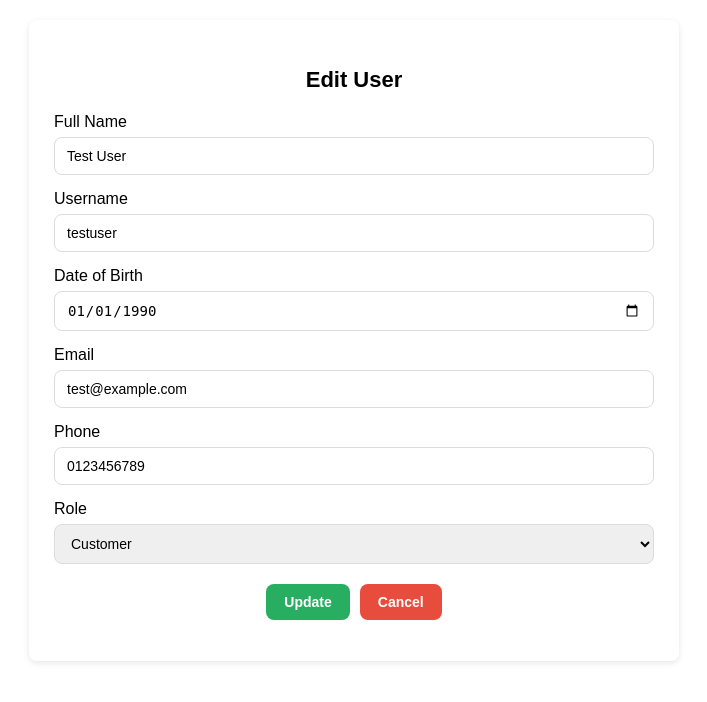
After one commit to Hinn31/Hirave_website, a Laravel app: page /users/1/edit in a window 1280 px wide. The commit adds this page. Shown: the top 702 px of the page, without its empty margins (286-993 px from the left). Run offline with Laravel 12, Linux system fonts and the light colour scheme; data comes from the database, SQL or seed files in the repository; parts of the project's set-up code (start-up, migrations or seed data) failed here and were passed over.

Commit message:
hireva-66/feat: Done the user management

```diff
--- /dev/null
+++ b/app/Http/Controllers/Api/User/UserManagementController.php
@@ -0,0 +1,68 @@
+<?php
+
+namespace App\Http\Controllers\Api\User;
+
+use App\Http\Controllers\Controller;
+use Illuminate\Http\Request;
+use App\Models\User;
+use Illuminate\Support\Facades\Hash;
+
+class UserManagementController extends Controller
+{
+    //Hiển thị all user
+    public function index() {
+        $users = User::paginate(8);
+        return view('pages.user-management', compact('users'));
+    }
+
+    public function edit($id) {
+        $user = User::findOrFail($id);
+        return view('components.edit-user', compact('user'));
+    }
+
+    public function store(Request $request) {
+        $user = new User();
+        $user->fullname = $request->fullname;
+        $user->username = $request->username;
+        $user->date_of_birth = $request->date_of_birth;
+        $user->email = $request->email;
+        $user->phone = $request->phone;
+        $user->role = $request->role;
+
+        $user->save();
+
+        return redirect()->route('users.index')->with('success', 'User created successfully');
+    }
+
+    public function update(Request $request, $id) {
+        $user = User::findOrFail($id);
+        $user->fullname = $request->fullname;
+        $user->username = $request->username;
+        $user->date_of_birth = $request->date_of_birth;
+        $user->email = $request->email;
+        $user->phone = $request->phone;
+        $user->role = $request->role;
+
+        $user->save();
+
+        return redirect()->route('users.index')->with('success', 'User updated successfully');
+    }
+
+    public function destroy($id) {
+        $user = User::find($id);
+        if (!$user) {
+            return redirect()->route('users.index')->with('error', 'User not found');
+        }
+        $user->delete();
+        return redirect()->route('users.index')->with('success', 'User deleted successfully');
+    }
+
+    public function search(Request $request) {
+        $keyword = $request->input('keyword');
+        $users = User::where('fullname', 'like', "%$keyword%")
+                ->orWhere('username', 'like', "%$keyword%")
+                ->orWhere('email', 'like', "%$keyword%")
+                ->get();
+        return response()->json($users);
+    }
+}
--- /dev/null
+++ b/public/css/user-management.css
@@ -0,0 +1,220 @@
+.user-management h3 {
+    margin-bottom: 20px;
+    color: #333;
+}
+
+.top-bar {
+    display: flex;
+    justify-content: flex-end;
+    margin-bottom: 15px;
+    gap: 10px;
+}
+
+.top-bar input {
+    padding: 8px 12px;
+    border: 1px solid #ccc;
+    border-radius: 6px;
+    width: 250px;
+}
+
+.btn-search {
+    padding: 8px 14px;
+    background: #222;
+    color: #fff;
+    border: none;
+    border-radius: 6px;
+    cursor: pointer;
+}
+
+.user-table {
+    width: 100%;
+    border-collapse: collapse;
+    background: #fff;
+    box-shadow: 0 2px 6px rgba(0,0,0,0.1);
+    table-layout: fixed;
+}
+
+.user-table th,
+.user-table td {
+    border: 1px solid #ddd;
+    padding: 8px;
+    text-align: center;
+    word-wrap: break-word;
+}
+
+.user-table th:nth-child(1),
+.user-table td:nth-child(1) {
+    width: 50px;
+    overflow: hidden;
+    text-overflow: ellipsis;
+    white-space: nowrap;
+}
+.user-table th:nth-child(5),
+.user-table td:nth-child(5) {
+    width: 250px;
+    overflow: hidden;
+    text-overflow: ellipsis;
+    white-space: nowrap;
+}
+
+.user-table th:nth-child(7),
+.user-table td:nth-child(7) {
+    width: 150px;
+    overflow: hidden;
+    text-overflow: ellipsis;
+    white-space: nowrap;
+}
+
+.user-table th {
+    background: #222;
+    color: white;
+}
+
+.actions a {
+    text-decoration: none;
+}
+
+
+.pagination {
+    margin-top: 15px;
+    text-align: center;
+}
+
+.pagination span {
+    display: inline-block;
+    margin: 0 5px;
+    padding: 6px 12px;
+    border: 1px solid #ccc;
+    border-radius: 4px;
+    cursor: pointer;
+}
+
+.pagination .active {
+    background: #007bff;
+    color: white;
+    border-color: #007bff;
+}
+
+/* ========== FORM USER MANAGEMENT ========== */
+.user-form {
+    max-width: 700px;
+    margin: 30px auto;
+    padding: 25px 30px;
+    background: #ffffff;
+    border-radius: 12px;
+    box-shadow: 0 4px 15px rgba(0,0,0,0.1);
+}
+
+.user-form h3 {
+    font-size: 22px;
+    margin-bottom: 20px;
+    text-align: center;
+    font-weight: 600;
+}
+
+/* Form Group */
+.user-form {
+    background-color: #fff;
+    padding: 25px;
+    border-radius: 8px;
+    box-shadow: 0 2px 6px rgba(0,0,0,0.1);
+    max-width: 600px;
+    margin: 20px auto;
+    font-family: Arial, Helvetica, sans-serif;
+}
+
+.user-form .form-group {
+    margin-bottom: 15px;
+    display: flex;
+    flex-direction: column;
+}
+
+.user-form label {
+    margin-bottom: 6px;
+    font-size: 16px;
+}
+
+.user-form input,
+.user-form select {
+    padding: 10px 12px;
+    border: 1px solid #dcdcdc;
+    border-radius: 8px;
+    outline: none;
+    font-size: 14px;
+    transition: all 0.2s ease;
+}
+
+.user-form input:focus,
+.user-form select:focus {
+    border-color: #3498db;
+    box-shadow: 0 0 4px rgba(52,152,219,0.3);
+}
+
+.actions button {
+    border: none;
+    padding: 5px 10px;
+    border-radius: 3px;
+    cursor: pointer;
+    margin: 0 2px;
+}
+
+.actions .edit {
+    background-color: orange;
+    color: #fff;
+}
+
+.actions .delete {
+    background-color: red;
+    color: #fff;
+}
+
+/* Actions */
+.user-form .form-actions {
+    margin-top: 20px;
+    display: flex;
+    justify-content: center;
+    gap: 10px;
+}
+
+.user-form .btn {
+    padding: 10px 18px;
+    border-radius: 8px;
+    border: none;
+    cursor: pointer;
+    font-weight: 600;
+    font-size: 14px;
+    transition: background 0.2s ease, transform 0.1s ease;
+    text-decoration: none;
+    text-align: center;
+}
+
+.user-form .btn.save {
+    background: #27ae60;
+    color: #fff;
+}
+
+.user-form .btn.save:hover {
+    background: #219150;
+    transform: scale(1.02);
+}
+
+.user-form .btn.cancel {
+    background: #e74c3c;
+    color: #fff;
+}
+
+.user-form .btn.cancel:hover {
+    background: #c0392b;
+    transform: scale(1.02);
+}
+
+/* Responsive */
+@media (max-width: 600px) {
+    .user-form {
+        padding: 20px;
+    }
+    .user-form .form-actions {
+        flex-direction: column;
+        align-items: stretch;
+    }
+}
--- /dev/null
+++ b/resources/views/components/edit-user.blade.php
@@ -0,0 +1,72 @@
+
+<link rel="stylesheet" href="{{ asset('css/user-management.css') }}">
+
+<div class="user-form">
+    <h3 id="form-title">{{ isset($user) ? 'Edit User' : 'Add User' }}</h3>
+
+    <form
+        id="userForm"
+        action="{{ isset($user) ? route('users.update', $user->id) : route('users.store') }}"
+        method="POST"
+        enctype="multipart/form-data"
+    >
+        @csrf
+        @if(isset($user))
+            @method('PUT')
+        @endif
+
+        <!-- Full Name -->
+        <div class="form-group">
+            <label for="fullname">Full Name</label>
+            <input type="text" id="fullname" name="fullname"
+                value="{{ old('fullname', $user->fullname ?? '') }}"
+                placeholder="Enter full name" required>
+        </div>
+
+        <!-- Username -->
+        <div class="form-group">
+            <label for="username">Username</label>
+            <input type="text" id="username" name="username"
+                value="{{ old('username', $user->username ?? '') }}"
+                placeholder="Enter username" required>
+        </div>
+
+        <!-- Date of Birth -->
+        <div class="form-group">
+            <label for="date_of_birth">Date of Birth</label>
+            <input type="date" id="date_of_birth" name="date_of_birth"
+                value="{{ old('date_of_birth', $user->date_of_birth ?? '') }}">
+        </div>
+
+        <!-- Email -->
+        <div class="form-group">
+            <label for="email">Email</label>
+            <input type="email" id="email" name="email"
+                value="{{ old('email', $user->email ?? '') }}"
+                placeholder="Enter email" required>
+        </div>
+
+        <!-- Phone -->
+        <div class="form-group">
+            <label for="phone">Phone</label>
+            <input type="text" id="phone" name="phone"
+                value="{{ old('phone', $user->phone ?? '') }}"
+                placeholder="Enter phone number">
+        </div>
+
+        <!-- Role -->
+        <div class="form-group">
+            <label for="role">Role</label>
+            <select id="role" name="role" required>
+                <option value="admin" {{ old('role', $user->role ?? '') == 'admin' ? 'selected' : '' }}>Admin</option>
+                <option value="customer" {{ old('role', $user->role ?? '') == 'customer' ? 'selected' : '' }}>Customer</option>
+            </select>
+        </div>
+
+        <!-- Actions -->
+        <div class="form-actions">
+            <button type="submit" class="btn save">{{ isset($user) ? 'Update' : 'Save' }}</button>
+            <a href="{{ route('users.index') }}" class="btn cancel">Cancel</a>
+        </div>
+    </form>
+</div>
--- a/resources/views/layouts/admin.blade.php
+++ b/resources/views/layouts/admin.blade.php
@@ -53,7 +53,7 @@
     <!-- Sidebar -->
     <div class="sidebar">
         <a href="{{ route('dashboard') }}" class="{{ request()->routeIs('dashboard') ? 'active' : '' }}">DashBoard</a>
-        <a href="{{ route('products.index') }}" class="{{ request()->routeIs('products.*') ? 'active' : '' }}">Product Management</a>
+        <a href="{{ route('product-management.index') }}" class="{{ request()->routeIs('products.*') ? 'active' : '' }}">Product Management</a>
         <a href="{{ route('users.index') }}" class="{{ request()->routeIs('users.*') ? 'active' : '' }}">User management</a>
         <a href="{{ route('orders.index') }}" class="{{ request()->routeIs('orders.*') ? 'active' : '' }}">Order management</a>
         <a href="{{ route('messages.index') }}" class="{{ request()->routeIs('messages.*') ? 'active' : '' }}">Message management</a>
--- a/routes/web.php
+++ b/routes/web.php
@@ -7,6 +7,7 @@ use App\Http\Controllers\Api\User\ProductDetailController;
 use App\Http\Controllers\Api\User\UserController;
 use App\Http\Controllers\Web\ProductController2;
 use App\Http\Controllers\Api\User\ProductManagementController;
+use App\Http\Controllers\Api\User\UserManagementController;
 
 // Home
 Route::get('/', function () {
@@ -75,7 +76,7 @@ Route::get('/order_management', function () {
     return view('pages.order_management'); // trỏ đến file resources/views/test-ui.blade.php
 });
 
-Route::prefix('admin/product-management')->group(function () {
+Route::prefix('product-management')->group(function () {
     Route::get('/', [ProductManagementController::class, 'index'])->name('product-management.index');
     Route::get('/create', [ProductManagementController::class, 'create'])->name('product-management.create');
     Route::post('/', [ProductManagementController::class, 'store'])->name('product-management.store');
@@ -109,9 +110,14 @@ return view('pages.messages_managements', compact('messages'));
 })->name('messages.index');
 
 
-Route::get('/users', function () {
-    return 'Trang quản lý User';
-})->name('users.index');
+Route::prefix('users')->group(function () {
+    Route::get('/', [UserManagementController::class, 'index'])->name('users.index');
+    Route::get('/search', [UserManagementController::class, 'search'])->name('users.search');
+    Route::get('/{id}/edit', [UserManagementController::class, 'edit'])->name('users.edit');
+    Route::put('/{id}', [UserManagementController::class, 'update'])->name('users.update');
+    Route::post('/', [UserManagementController::class, 'store'])->name('users.store');
+    Route::delete('/{id}', [UserManagementController::class, 'destroy'])->name('users.destroy');
+});
 
 Route::get('/orders', function () {
     return 'Trang quản lý User';
```
Also changed, not shown: public/css/product-management.css (+17 -44 lines), public/js/search-products.js (deleted, +0 -57 lines), public/js/search.js (added, +96 -0 lines), resources/views/components/sidebar.blade.php (deleted, +0 -26 lines), resources/views/pages/product-management.blade.php (+4 -6 lines), resources/views/pages/user-management.blade.php (added, +62 -0 lines).
